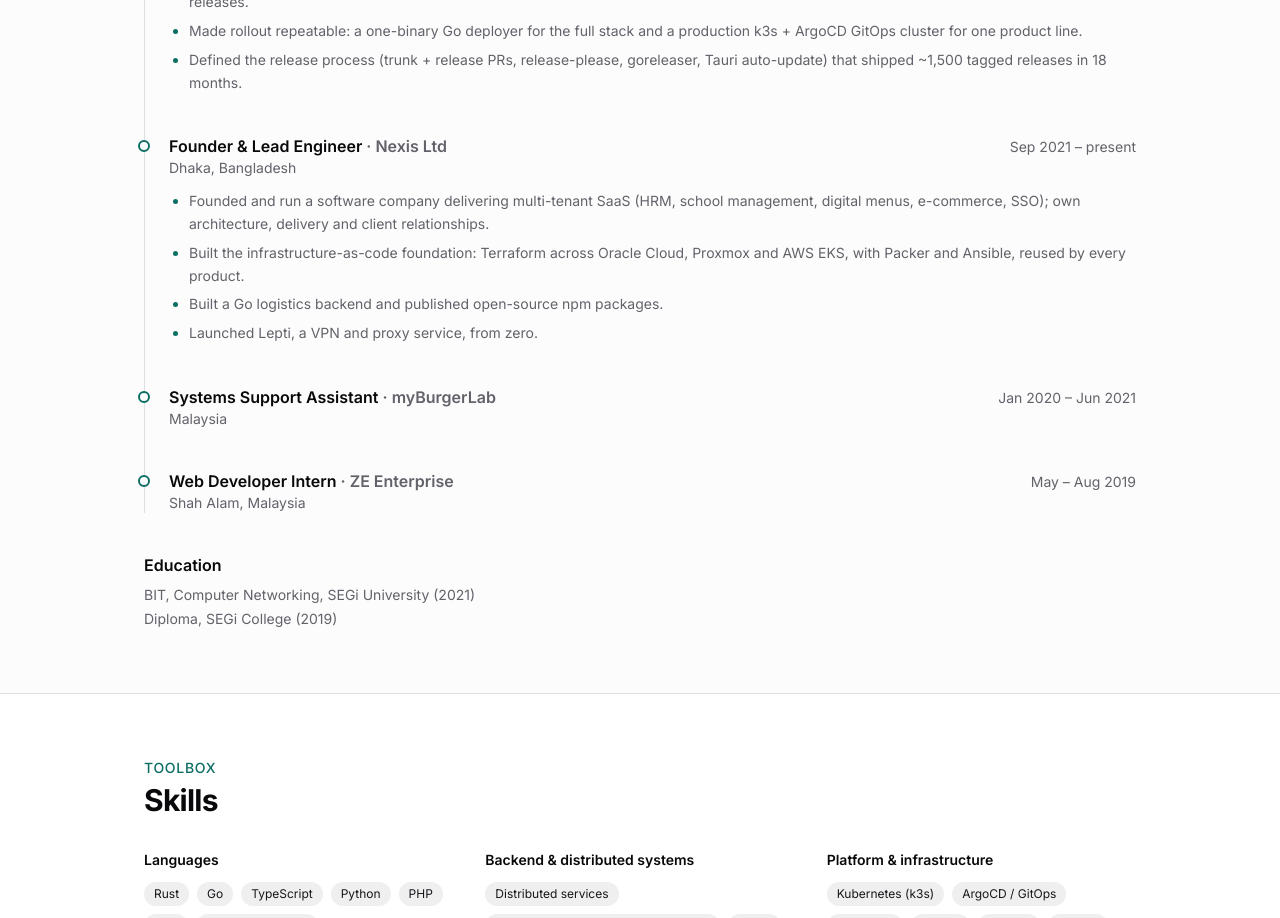
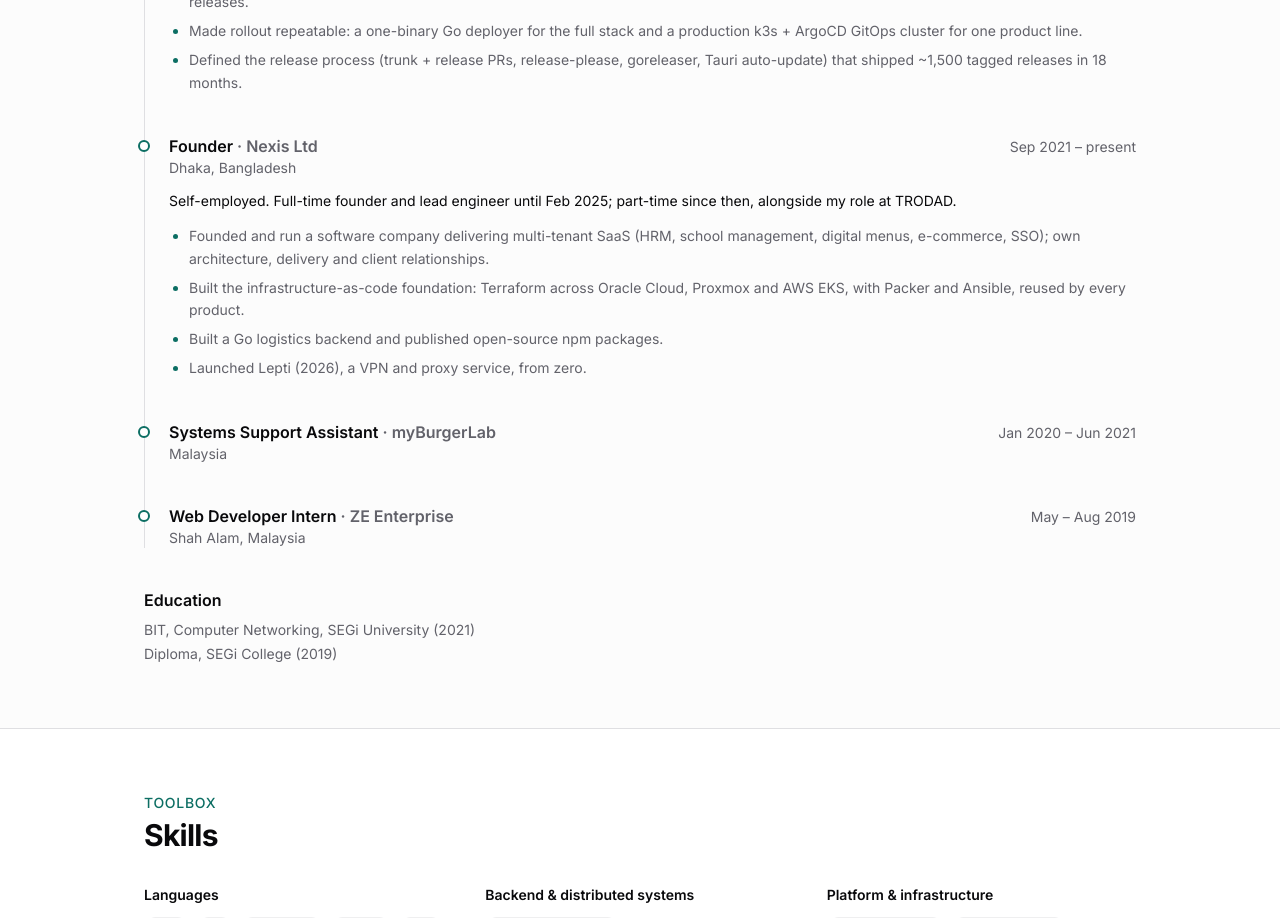
Before and after one commit to emon5122/emon5122.github.io, a Next.js app: page / in a window 1280 px wide. Shown: the part 2700-3618 px from the top of the page. Built offline with nearby package versions, Linux system fonts and the light colour scheme.

Commit message:
Nexis: Founder, Sep 2021 – present (full-time until Feb 2025, part-time since); refresh resume PDF

```diff
--- a/src/content/profile.ts
+++ b/src/content/profile.ts
@@ -411,14 +411,16 @@
     },
     {
         company: "Nexis Ltd",
-        title: "Founder & Lead Engineer",
+        title: "Founder",
         period: "Sep 2021 – present",
         location: "Dhaka, Bangladesh",
+        context:
+            "Self-employed. Full-time founder and lead engineer until Feb 2025; part-time since then, alongside my role at TRODAD.",
         bullets: [
             "Founded and run a software company delivering multi-tenant SaaS (HRM, school management, digital menus, e-commerce, SSO); own architecture, delivery and client relationships.",
             "Built the infrastructure-as-code foundation: Terraform across Oracle Cloud, Proxmox and AWS EKS, with Packer and Ansible, reused by every product.",
             "Built a Go logistics backend and published open-source npm packages.",
-            "Launched Lepti, a VPN and proxy service, from zero.",
+            "Launched Lepti (2026), a VPN and proxy service, from zero.",
         ],
     },
     {
```
Also changed, not shown: 2 other files (tests, documents, lock files or other folders).
